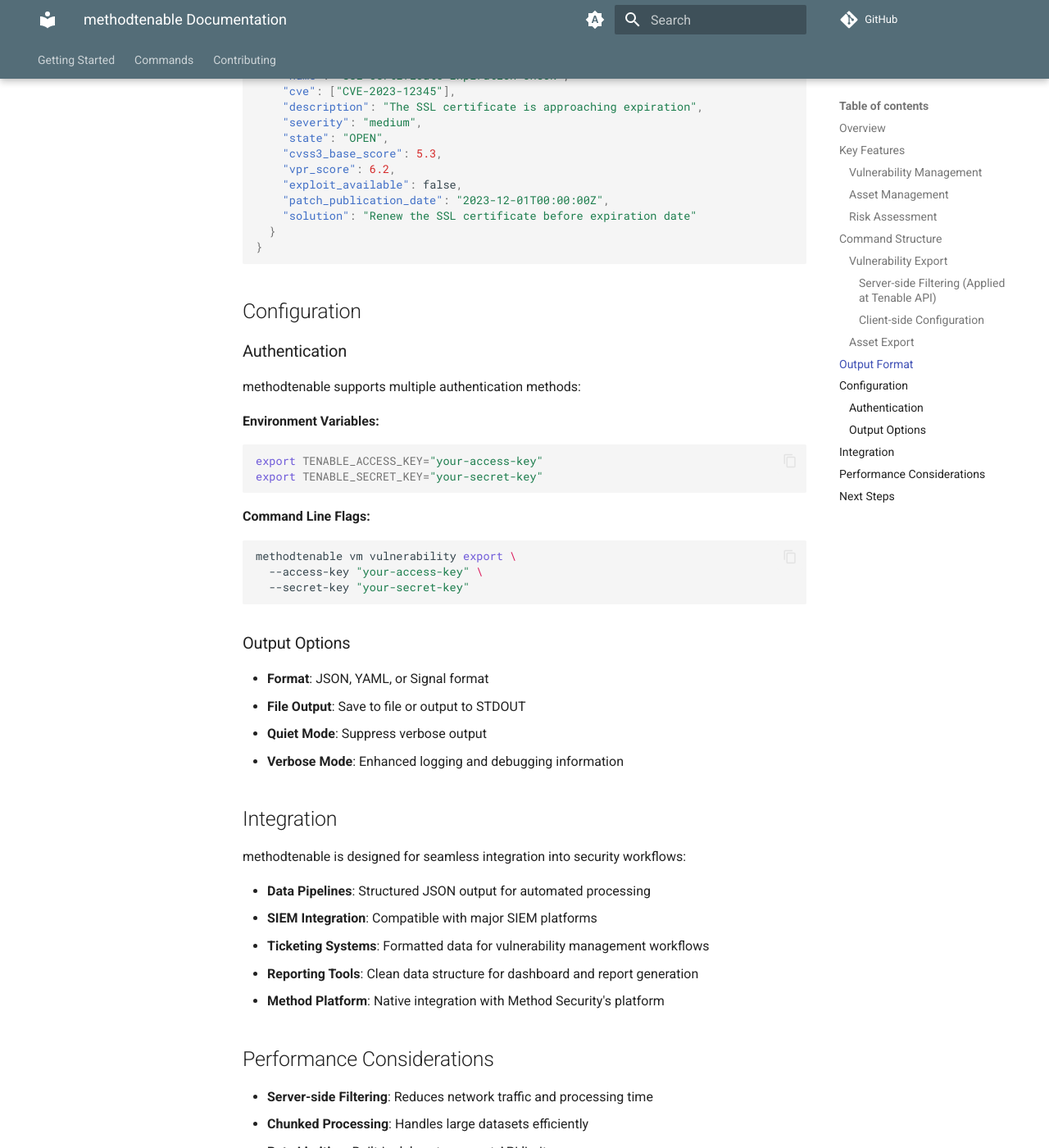
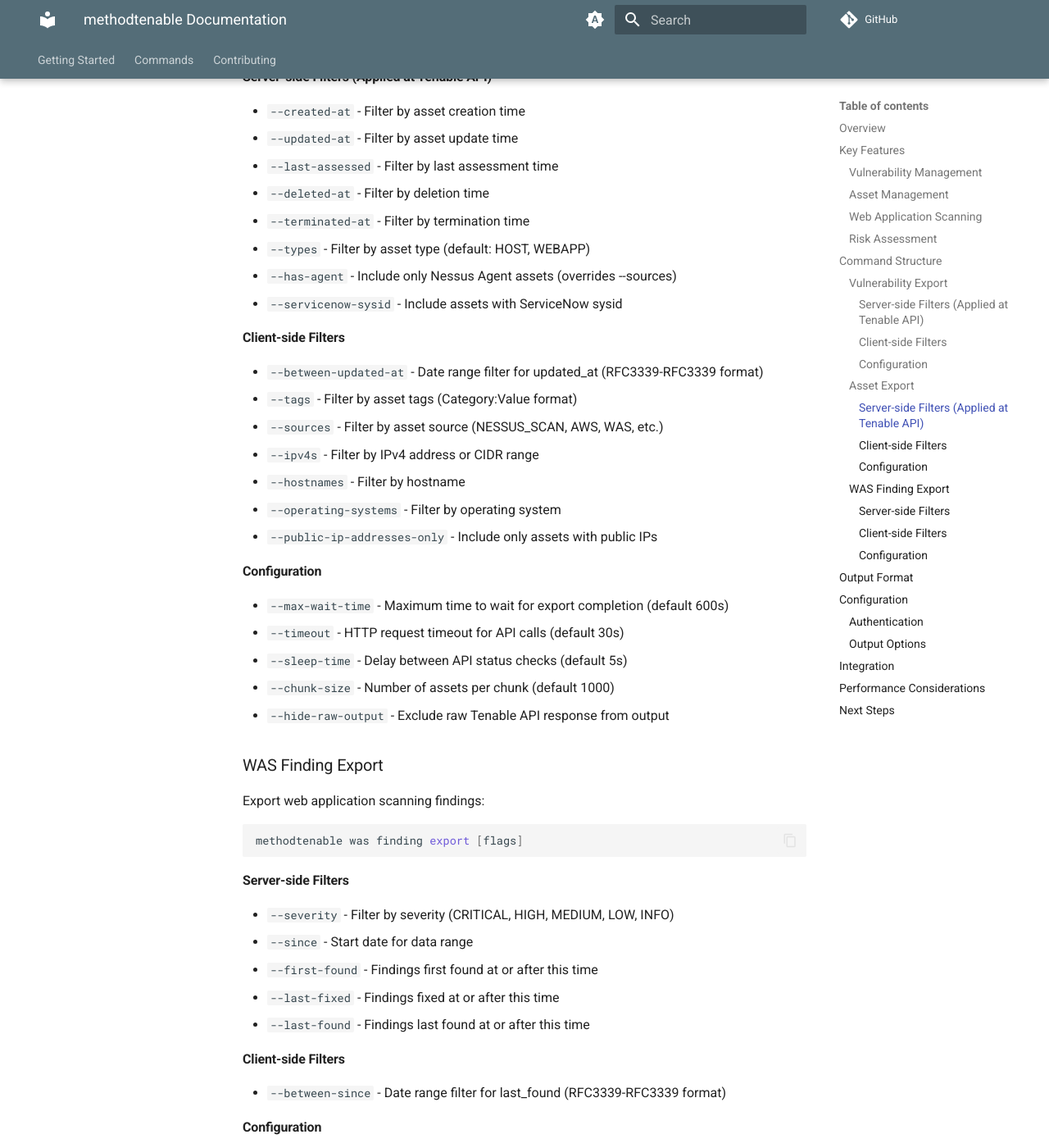
Before and after one commit to method-security/methodtenable, an MkDocs documentation site: the page built from docs/docs/index.md, in a window 1280 px wide and 1400 px high, scrolled down 2677 px. Shown: the whole window at 82% size. Built offline with MkDocs 1.6.1 and Material for MkDocs 9.7.7, drawn with Linux system fonts in a browser that asks for light colours; comment, search, counter and statistics services are not loaded; the version menu is left out; some of the changed text lies outside the part shown.

Commit message:
MethodTenable: Clean Up (#21)
* updates

* update docs

* fix lint

* revert change

* fix secret falg setting

* process only IPv6

* add Ipv6

* add rails

````diff
--- a/docs/docs/index.md
+++ b/docs/docs/index.md
@@ -10,7 +10,8 @@ The tool provides comprehensive vulnerability export capabilities from Tenable V
 
 ### Vulnerability Management
 - **Comprehensive Export**: Export vulnerability data with full asset context
-- **Server-side Filtering**: Efficient filtering at the Tenable API level
+- **Server-side Filtering**: Efficient filtering at the Tenable API level (severity, state, time-based)
+- **Client-side Filtering**: Date-range filtering for precise data selection
 - **Structured Output**: Clean, nested JSON format for easy integration
 - **Time-based Filtering**: Filter by discovery dates, patch dates, and modification times
 - **State Management**: Track vulnerability lifecycle (OPEN, REOPENED, FIXED)
@@ -18,13 +19,19 @@ The tool provides comprehensive vulnerability export capabilities from Tenable V
 ### Asset Management
 - **Asset Export**: Export detailed asset information including network data
 - **Device Classification**: Support for various device types and operating systems
-- **Network Context**: IPv4/IPv6 addresses, MAC addresses, and network segmentation
-- **Licensing Status**: Filter based on asset licensing status
+- **Network Context**: IPv4 addresses, FQDNs, hostnames, and network segmentation
+- **Public IP Filtering**: Filter to only include assets with public-facing IP addresses
+- **Client-side Filtering**: Filter by tags, hostnames, IPv4/CIDR, operating systems, and date ranges
+
+### Web Application Scanning
+- **Findings Export**: Export WAS findings with severity and time-based filtering
+- **Server-side Filtering**: Filter by severity, discovery dates, and fix dates
+- **Client-side Filtering**: Date-range filtering for precise data selection
 
 ### Risk Assessment
-- **CVSS Scoring**: Support for CVSS v2 and v3 base scores
+- **CVSS Scoring**: Support for CVSS v3 base scores
 - **VPR Integration**: Tenable's Vulnerability Priority Rating for better prioritization
-- **Exploit Intelligence**: Track exploit availability and exploit frameworks
+- **Exploit Intelligence**: Track exploit availability
 - **Patch Management**: Publication dates and remediation guidance
 
 ## Command Structure
@@ -32,9 +39,12 @@ The tool provides comprehensive vulnerability export capabilities from Tenable V
 methodtenable follows the standard CLI Development Conventions with clear organization:
 
 ```
-methodtenable vm
-├── asset export          # Export asset data
-└── vulnerability export  # Export vulnerability data
+methodtenable
+├── vm
+│   ├── asset export          # Export asset data
+│   └── vulnerability export  # Export vulnerability data
+└── was
+    └── finding export        # Export WAS findings data
 ```
 
 ### Vulnerability Export
@@ -45,8 +55,8 @@ The vulnerability export command provides comprehensive filtering and export cap
 methodtenable vm vulnerability export [flags]
 ```
 
-#### Server-side Filtering (Applied at Tenable API)
-- `--severity` - Filter by vulnerability severity (low, medium, high, critical)
+#### Server-side Filters (Applied at Tenable API)
+- `--severity` - Filter by vulnerability severity (INFO, LOW, MEDIUM, HIGH, CRITICAL)
 - `--state` - Filter by vulnerability state (OPEN, REOPENED, FIXED)
 - `--since` - Include vulnerabilities found or fixed after specified time
 - `--last-found` - Filter by last detection time
@@ -54,13 +64,18 @@ methodtenable vm vulnerability export [flags]
 - `--first-found` - Filter by initial discovery time
 - `--indexed-at` - Filter by indexing time
 - `--include-unlicensed` - Include vulnerabilities on unlicensed assets
-- `--tag` - Filter by asset tags
+- `--tag` - Filter by asset tags (Category:Value format)
 
-#### Client-side Configuration
-- `--max-wait-time` - Maximum time to wait for export completion
-- `--timeout` - HTTP request timeout for API calls
-- `--sleep-time` - Delay between API status checks
-- `--num-assets` - Number of assets processed per chunk
+#### Client-side Filters
+- `--between-since` - Date range filter for last_found (RFC3339-RFC3339 format)
+
+#### Configuration
+- `--max-wait-time` - Maximum time to wait for export completion (default 600s)
+- `--timeout` - HTTP request timeout for API calls (default 30s)
+- `--sleep-time` - Delay between API status checks (default 5s)
+- `--num-assets` - Number of assets processed per chunk (default 500)
+- `--chunk-size` - Number of vulnerabilities per chunk (default 1000)
+- `--hide-raw-output` - Exclude raw Tenable API response from output
 
 ### Asset Export
 
@@ -70,7 +85,56 @@ Export detailed asset information:
 methodtenable vm asset export [flags]
 ```
 
-Key filtering options include chunk size, asset types, licensing status, and time-based filters.
+#### Server-side Filters (Applied at Tenable API)
+- `--created-at` - Filter by asset creation time
+- `--updated-at` - Filter by asset update time
+- `--last-assessed` - Filter by last assessment time
+- `--deleted-at` - Filter by deletion time
+- `--terminated-at` - Filter by termination time
+- `--types` - Filter by asset type (default: HOST, WEBAPP)
+- `--has-agent` - Include only Nessus Agent assets (overrides --sources)
+- `--servicenow-sysid` - Include assets with ServiceNow sysid
+
+#### Client-side Filters
+- `--between-updated-at` - Date range filter for updated_at (RFC3339-RFC3339 format)
+- `--tags` - Filter by asset tags (Category:Value format)
+- `--sources` - Filter by asset source (NESSUS_SCAN, AWS, WAS, etc.)
+- `--ipv4s` - Filter by IPv4 address or CIDR range
+- `--hostnames` - Filter by hostname
+- `--operating-systems` - Filter by operating system
+- `--public-ip-addresses-only` - Include only assets with public IPs
+
+#### Configuration
+- `--max-wait-time` - Maximum time to wait for export completion (default 600s)
+- `--timeout` - HTTP request timeout for API calls (default 30s)
+- `--sleep-time` - Delay between API status checks (default 5s)
+- `--chunk-size` - Number of assets per chunk (default 1000)
+- `--hide-raw-output` - Exclude raw Tenable API response from output
+
+### WAS Finding Export
+
+Export web application scanning findings:
+
+```bash
+methodtenable was finding export [flags]
+```
+
+#### Server-side Filters
+- `--severity` - Filter by severity (CRITICAL, HIGH, MEDIUM, LOW, INFO)
+- `--since` - Start date for data range
+- `--first-found` - Findings first found at or after this time
+- `--last-fixed` - Findings fixed at or after this time
+- `--last-found` - Findings last found at or after this time
+
+#### Client-side Filters
+- `--between-since` - Date range filter for last_found (RFC3339-RFC3339 format)
+
+#### Configuration
+- `--max-wait-time` - Maximum time to wait for export completion (default 600s)
+- `--timeout` - HTTP request timeout (default 30s)
+- `--sleep-time` - Delay between status checks (default 5s)
+- `--num-assets` - Number of assets per chunk (default 50)
+- `--hide-raw-output` - Exclude raw API response from output
 
 ## Output Format
 
@@ -128,10 +192,10 @@ methodtenable vm vulnerability export \
 
 ### Output Options
 
-- **Format**: JSON, YAML, or Signal format
-- **File Output**: Save to file or output to STDOUT
-- **Quiet Mode**: Suppress verbose output
-- **Verbose Mode**: Enhanced logging and debugging information
+- **Format**: JSON, YAML, or Signal format (`-o json`, `-o yaml`, `-o signal`)
+- **File Output**: Save to file (`-f output.json`) or output to STDOUT (default)
+- **Quiet Mode**: Suppress verbose output (`-q`)
+- **Verbose Mode**: Enhanced logging and debugging information (`-v`)
 
 ## Integration
 
@@ -150,6 +214,7 @@ methodtenable is designed for seamless integration into security workflows:
 - **Rate Limiting**: Built-in delays to respect API limits
 - **Timeout Management**: Configurable timeouts for different network conditions
 - **Error Handling**: Robust error handling with detailed logging
+- **Data Integrity**: Warnings for failed/cancelled chunks and unparseable timestamps
 
 ## Next Steps
 
````
Also changed, not shown: docs/docs/vm.md (+43 -30 lines), docs/docs/was.md (+19 -15 lines), 12 other files.
